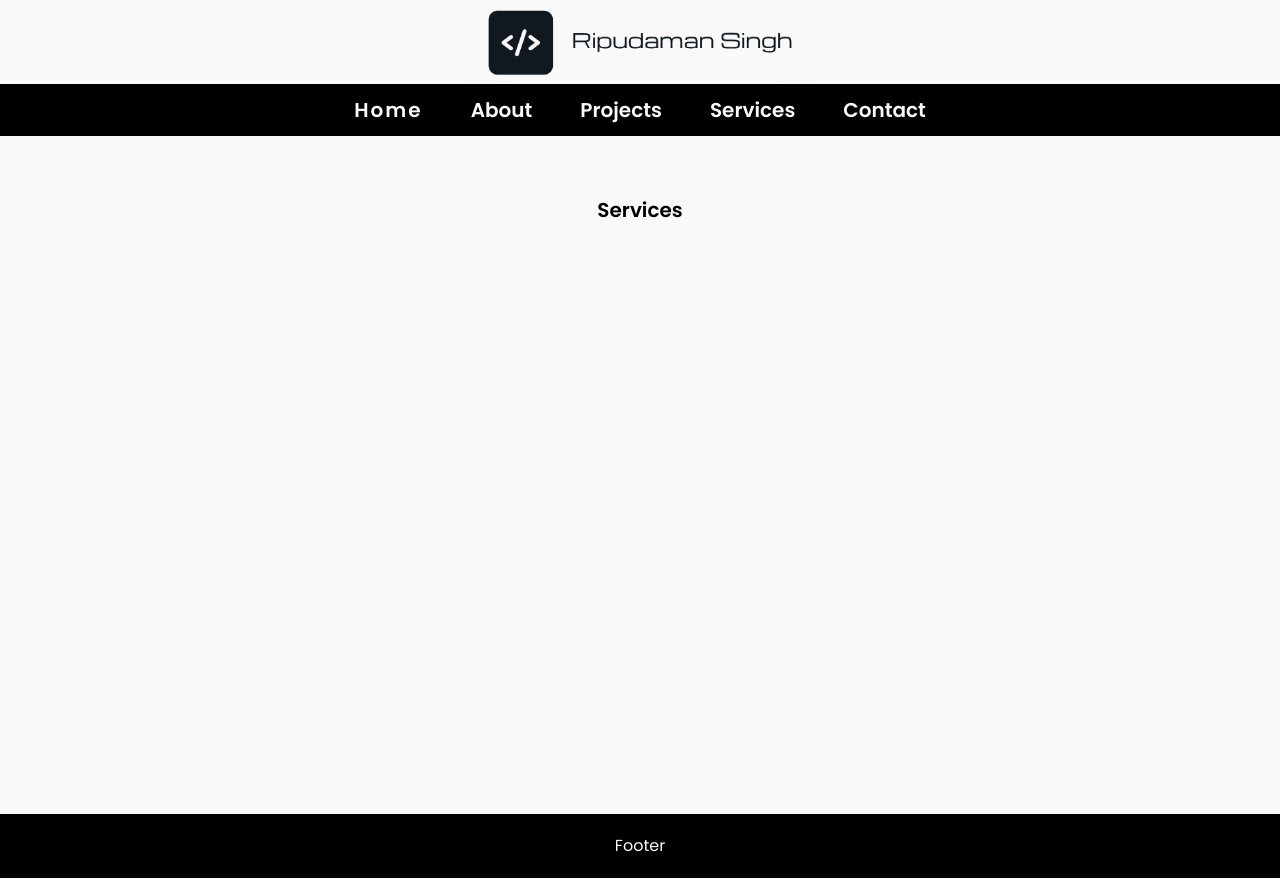
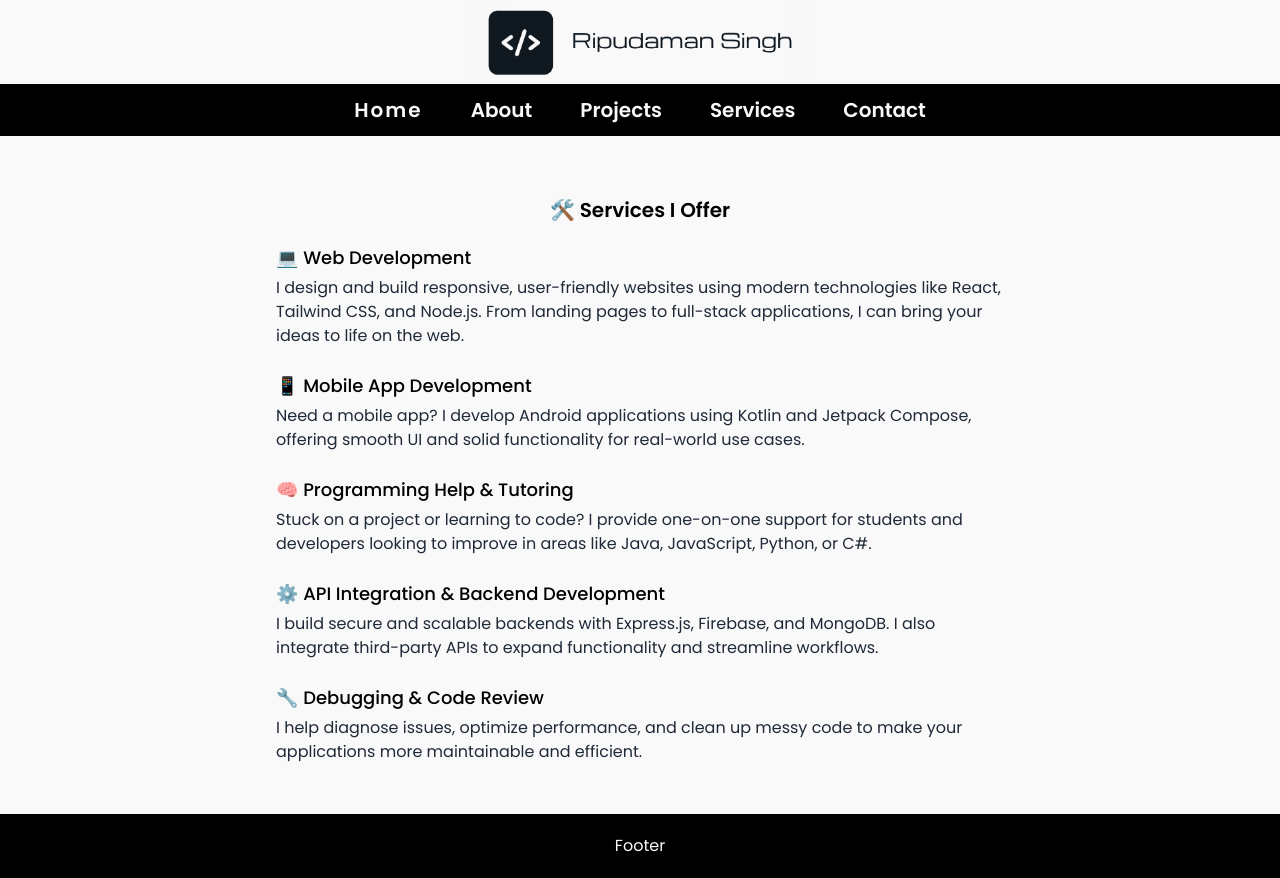
Before and after one commit to rdsingh120/assignment1-portfolio, a React (Vite) app: page /services in a window 1280 px wide. Built offline with nearby package versions, Linux system fonts and the light colour scheme.

Commit message:
added the services

```diff
--- /dev/null
+++ b/src/components/Service.jsx
@@ -0,0 +1,11 @@
+import Title from "./Title"
+
+const Service = ({ title, desc }) => {
+  return (
+    <div className="">
+      <h1 className="text-lg font-medium mb-1">{title}</h1>
+      <p className="text-gray-800">{desc}</p>
+    </div>
+  )
+}
+export default Service
--- /dev/null
+++ b/src/components/Services.jsx
@@ -0,0 +1,19 @@
+import Service from '../components/Service'
+import Title from '../components/Title'
+import { services } from '../data/services'
+
+const Services = () => {
+  return (
+    <>
+      <span className="text-center">
+        <Title text="🛠️ Services I Offer" />
+      </span>
+      <div className="space-y-6">
+        {services.map(({ title, desc }) => (
+          <Service key={title} title={title} desc={desc} />
+        ))}
+      </div>
+    </>
+  )
+}
+export default Services
--- /dev/null
+++ b/src/data/services.js
@@ -0,0 +1,22 @@
+export const services = [
+  {
+    title: '💻 Web Development',
+    desc: 'I design and build responsive, user-friendly websites using modern technologies like React, Tailwind CSS, and Node.js. From landing pages to full-stack applications, I can bring your ideas to life on the web.',
+  },
+  {
+    title: '📱 Mobile App Development',
+    desc: 'Need a mobile app? I develop Android applications using Kotlin and Jetpack Compose, offering smooth UI and solid functionality for real-world use cases.',
+  },
+  {
+    title: '🧠 Programming Help & Tutoring',
+    desc: 'Stuck on a project or learning to code? I provide one-on-one support for students and developers looking to improve in areas like Java, JavaScript, Python, or C#.',
+  },
+  {
+    title: '⚙️ API Integration & Backend Development',
+    desc: 'I build secure and scalable backends with Express.js, Firebase, and MongoDB. I also integrate third-party APIs to expand functionality and streamline workflows.',
+  },
+  {
+    title: '🔧 Debugging & Code Review',
+    desc: 'I help diagnose issues, optimize performance, and clean up messy code to make your applications more maintainable and efficient.',
+  },
+]
--- a/src/pages/ServicesPage.jsx
+++ b/src/pages/ServicesPage.jsx
@@ -1,12 +1,13 @@
 import Container from '../components/Container'
+import Service from '../components/Service'
+import Services from '../components/Services'
 import Title from '../components/Title'
+import { services } from '../data/services'
 
 const ServicesPage = () => {
   return (
     <Container>
-      <span className="text-center">
-        <Title text="Services" />
-      </span>
+      <Services/>
     </Container>
   )
 }
```
